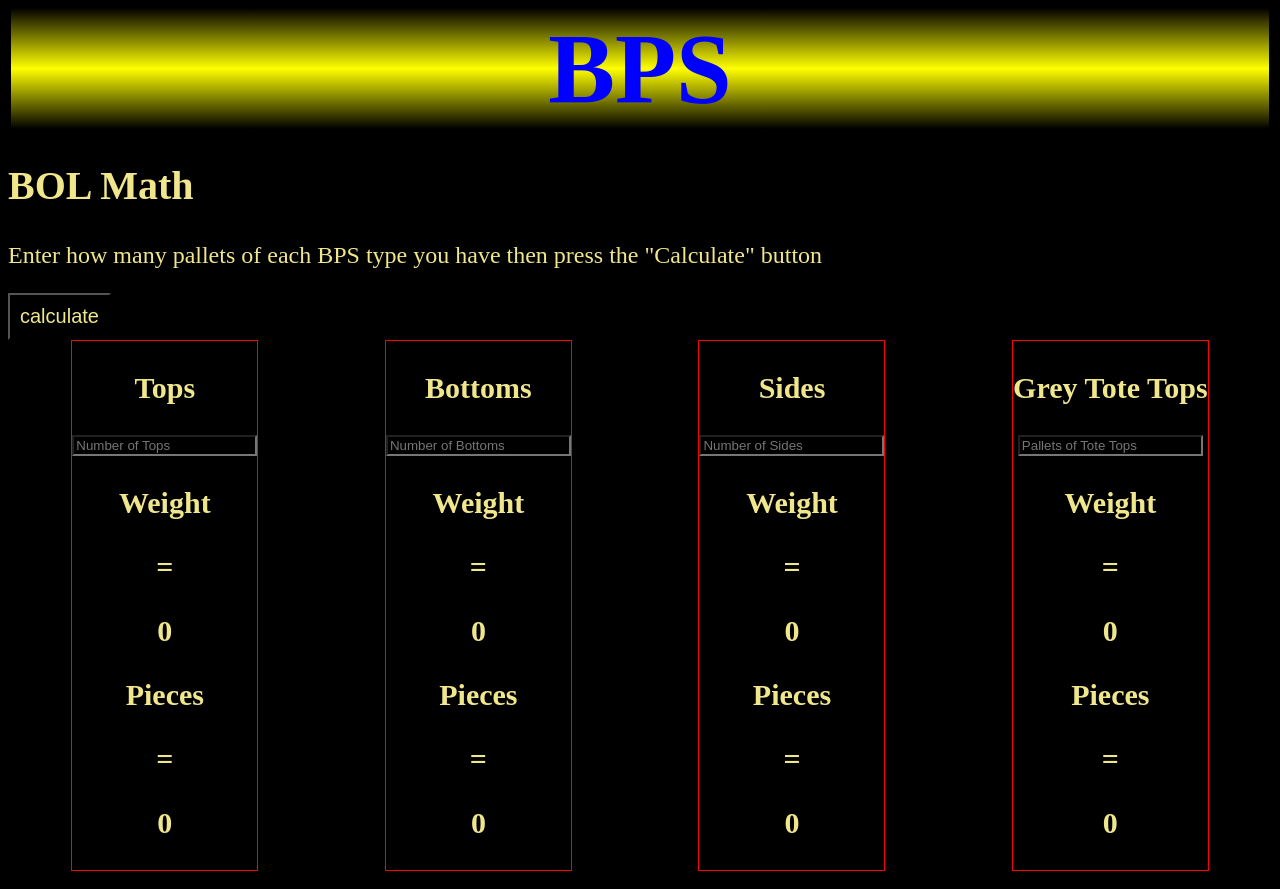
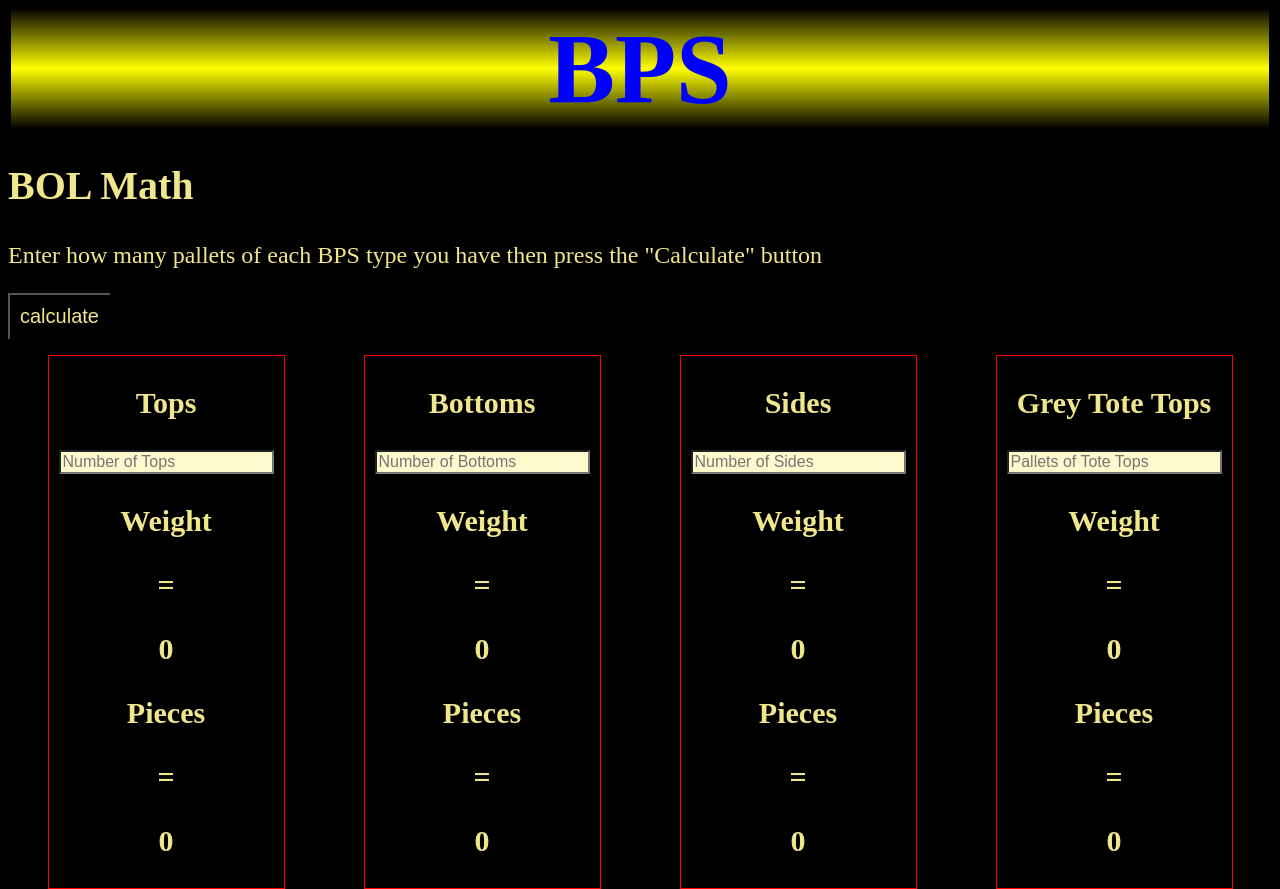
Before and after one commit to giphilgolden/BPS-math, a plain HTML site: page index.html in a window 1280 px wide. Shown: the top 889 px of the page. Drawn offline with Linux system fonts and the light colour scheme.

Commit message:
touching up

```diff
--- a/assets/javascript/BPS.js
+++ b/assets/javascript/BPS.js
@@ -33,7 +33,7 @@ calculate.addEventListener("click", function(){
  totalPallets.innerHTML = 0 + (1 * topsInputValue) + (1 * bottomsInputValue) + (1 * sidesInputValue) + (1 * greyTopsInputValue)
  totalWeight.innerHTML =  (topsInput.value * 391) + (bottomsInput.value * 538) + (sidesInput.value * 953) + (greyTopsInput.value * 546)
  totalPieces.innerHTML =  (topsInput.value * 25) + (bottomsInput.value * 25) + (sidesInput.value * 50) + (greyTopsInput.value * 320)
-if (greyTopsInput.value < 0) {
+if (greyTopsInput.value > 0) {
      ymsNotes.innerHTML = "NI BPS " + totalPallets.innerHTML + " Total pallets, " + topsInput.value + " pallets of tops, " + bottomsInput.value + " pallets of bottoms, " + sidesInput.value + " pallets of sides, " + greyTopsInput.value + " pallets of grey tote tops. Total weight = " + totalWeight.innerHTML + ", Total Pieces = " + totalPieces.innerHTML
  } else {
     ymsNotes.innerHTML = "NI BPS " + totalPallets.innerHTML + " Total pallets, " + topsInput.value + " pallets of tops, " + bottomsInput.value + " pallets of bottoms, " + sidesInput.value + " pallets of sides. Total weight = " + totalWeight.innerHTML + ", Total Pieces = " + totalPieces.innerHTML
--- a/index.html
+++ b/index.html
@@ -12,9 +12,10 @@
         }
 
         .bps-input-boxes div {
-            margin: auto;
+            margin: 15px auto;
             text-align: center;
             border: 1px solid red;
+            padding: 0px 10px;
         }
 
         .bps-result div {
@@ -24,6 +25,12 @@
         button {
             padding: 10px;
             font-size: 20px;
+        }
+
+        input {
+            background-color: lemonchiffon;
+            color: black;
+            font-size: inherit;
         }
 
 
```
